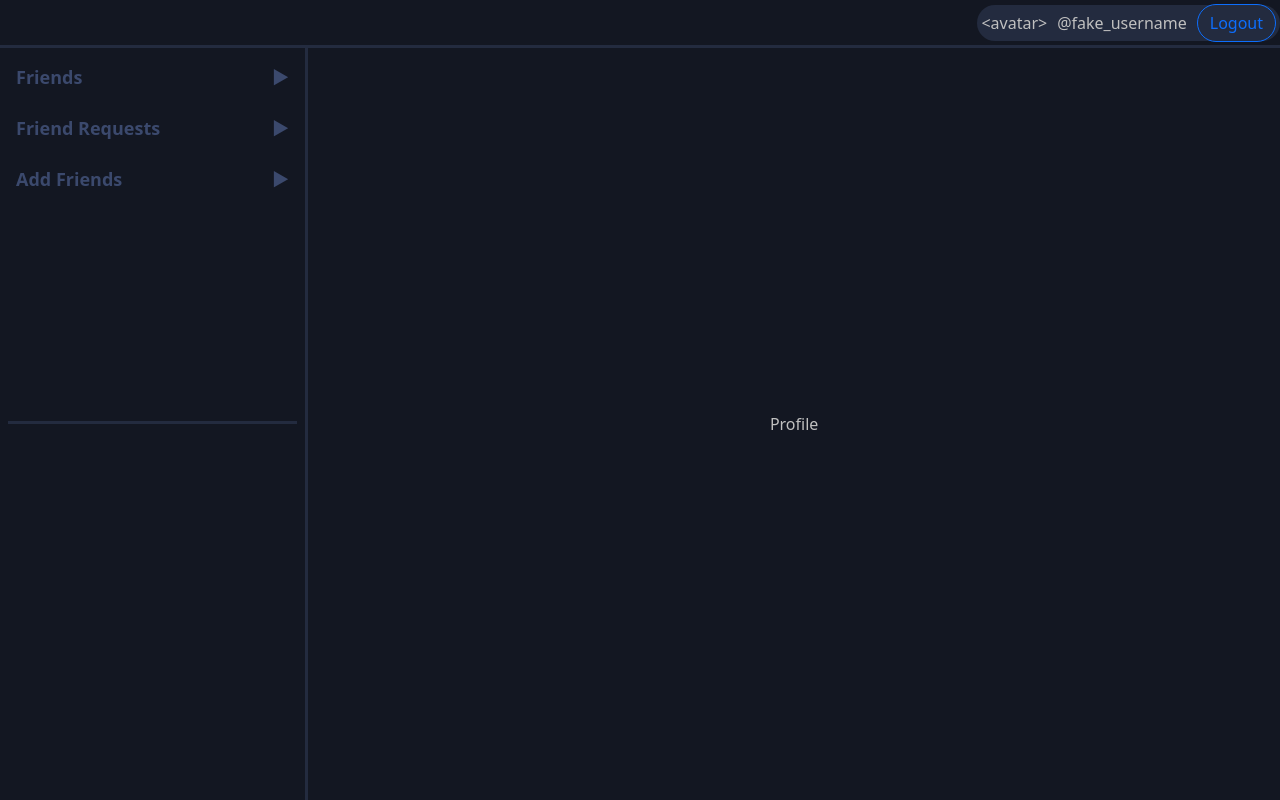
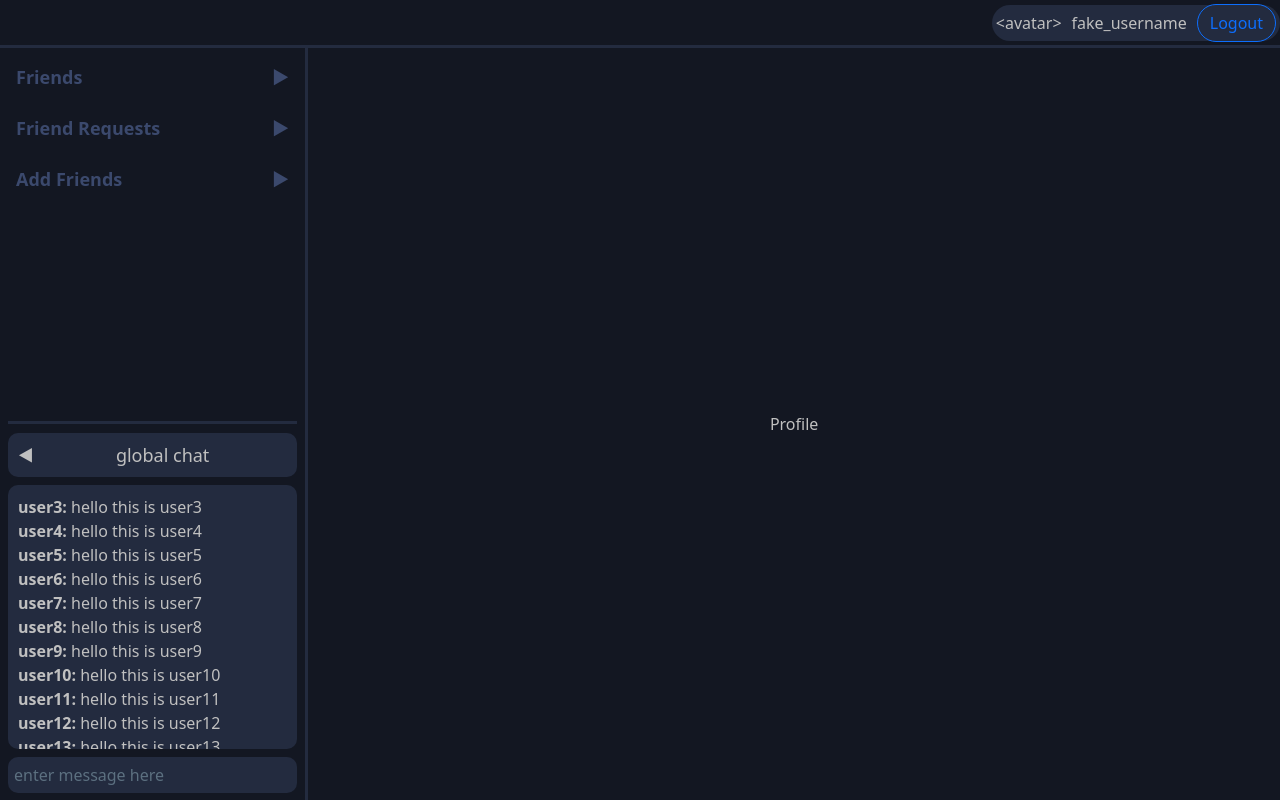
Before and after one commit to tonTed/42_transcendence, a Django app: page / in a window 1280 px wide. Run offline with Django 5.2, Linux system fonts and the light colour scheme; some libraries are stand-ins or nearby versions.

Commit message:
global chat

```diff
--- a/django-frontend/src/app/mock.py
+++ b/django-frontend/src/app/mock.py
@@ -31,7 +31,7 @@ fake_friend_requests = [
     { 'username': 'user6' }
 ]
 
-fake_chat_messages = [
+fake_global_chat_messages = [
     { 'username': 'user3', 'message': 'hello this is user3' },
     { 'username': 'user4', 'message': 'hello this is user4' },
     { 'username': 'user5', 'message': 'hello this is user5' },
--- a/django-frontend/src/app/static/css/sidebar.css
+++ b/django-frontend/src/app/static/css/sidebar.css
@@ -91,31 +91,61 @@
 /* chat */
 
 .chat-container {
-	height: 50%;
+    width: 100%;
+    height: 50%;
 }
 
-/* .chat-container {
-    text-align: left;
-    font-size: medium;
-    font-weight: 400;
+.chat-header {
+    position: relative;
     width: 100%;
+    margin-top: 4px;
+    margin-bottom: 8px;
+    padding: 10px;
+    border-radius: 10px;
+    background-color: #232b3f;
+    /* cursor: pointer; */
+}
+
+.chat-header .left {
+    flex-grow: 0;
+    flex-shrink: 0;
+    flex-basis: auto;
+    font-weight: 900;
+    cursor: pointer;
+    z-index: 1;
+}
+
+.chat-header .center {
+    flex-grow: 0;
+    flex-shrink: 0;
+    flex-basis: auto;
+    text-align: center;
+    position: absolute;
+    width: 100%;
+    font-weight: 500;
+    font-size: large;
+}
+.chat-header .spacer {
+    flex-grow: 1;
 }
 
 .chat {
+    height: 100%;
+    width: 100%;
     padding: 10px;
     background-color: #232b3f;
     border-radius: 10px;
-    height: 300px;
-    max-height: 300px;
     overflow: scroll;
 }
 
 .chat-sender {
     font-weight: 600;
+    cursor: pointer;
 }
 
 .chat-input {
     margin-top: 8px;
+    margin-bottom: 4px;
     padding: 6px;
     background-color: #232b3f;
     border: none;
@@ -126,4 +156,4 @@
 
 .chat-input::placeholder {
     color: #5C7080;
-} */
+}
--- a/django-frontend/src/app/templates/sidebar.html
+++ b/django-frontend/src/app/templates/sidebar.html
@@ -1,3 +1,4 @@
+<!-- Friends section -->
 <div class="friend-container">
 
 	<!-- friend list -->
@@ -79,6 +80,19 @@
 
 </div>
 
-<div class="chat-container d-flex justify-content-center">
-	<!-- sidebar-content -->
+<!-- Chat section -->
+<div class="chat-container d-flex flex-column justify-content-center">
+	<div class="chat-header d-flex align-items-center">
+		<div class="chat-back left">&#9664;</div>
+		<div class="chat-title center">global chat</div>
+		<div class="spacer"></div>
+	</div>
+	<div class="chat">
+		{% for message in fake_global_chat_messages %}
+		<div>
+			<div class="chat-message"><span class="chat-sender">{{ message.username }}:</span> {{ message.message }}</div>
+		</div>
+		{% endfor %}
+	</div>
+	<input class="chat-input" placeholder="enter message here">
 </div>
--- a/django-frontend/src/app/templates/topbar.html
+++ b/django-frontend/src/app/templates/topbar.html
@@ -4,7 +4,7 @@
 			<div>&#60;avatar&#62;</div>
 		</div>
 		<div class="account-user d-flex align-items-center">
-			<div class="account-username">@{{ fake_account_info.username }}</div>
+			<div class="account-username">{{ fake_account_info.username }}</div>
 		</div>
 		<div class="account-logout">
 			<form action="{% url 'logout_view' %}" method="post">
--- a/django-frontend/src/app/views.py
+++ b/django-frontend/src/app/views.py
@@ -1,7 +1,7 @@
 from django.shortcuts import render, redirect
 from django.contrib import messages
 from django.contrib.auth import authenticate, login, logout
-from .mock import fake_account_info, fake_add_friends, fake_friends, fake_chat_messages, fake_friend_requests
+from .mock import fake_account_info, fake_add_friends, fake_friends, fake_global_chat_messages, fake_friend_requests
 
 fake_account_info = {
     'username': 'fake_username',
@@ -18,7 +18,7 @@ def sidebar(request):
     context = {
         'fake_friends': fake_friends,
         'fake_add_friends': fake_add_friends,
-        'fake_chat_messages': fake_chat_messages,
+        'fake_global_chat_messages': fake_global_chat_messages,
         'fake_friend_requests': fake_friend_requests,
     }
     return  render(request, 'sidebar.html', context)
```
